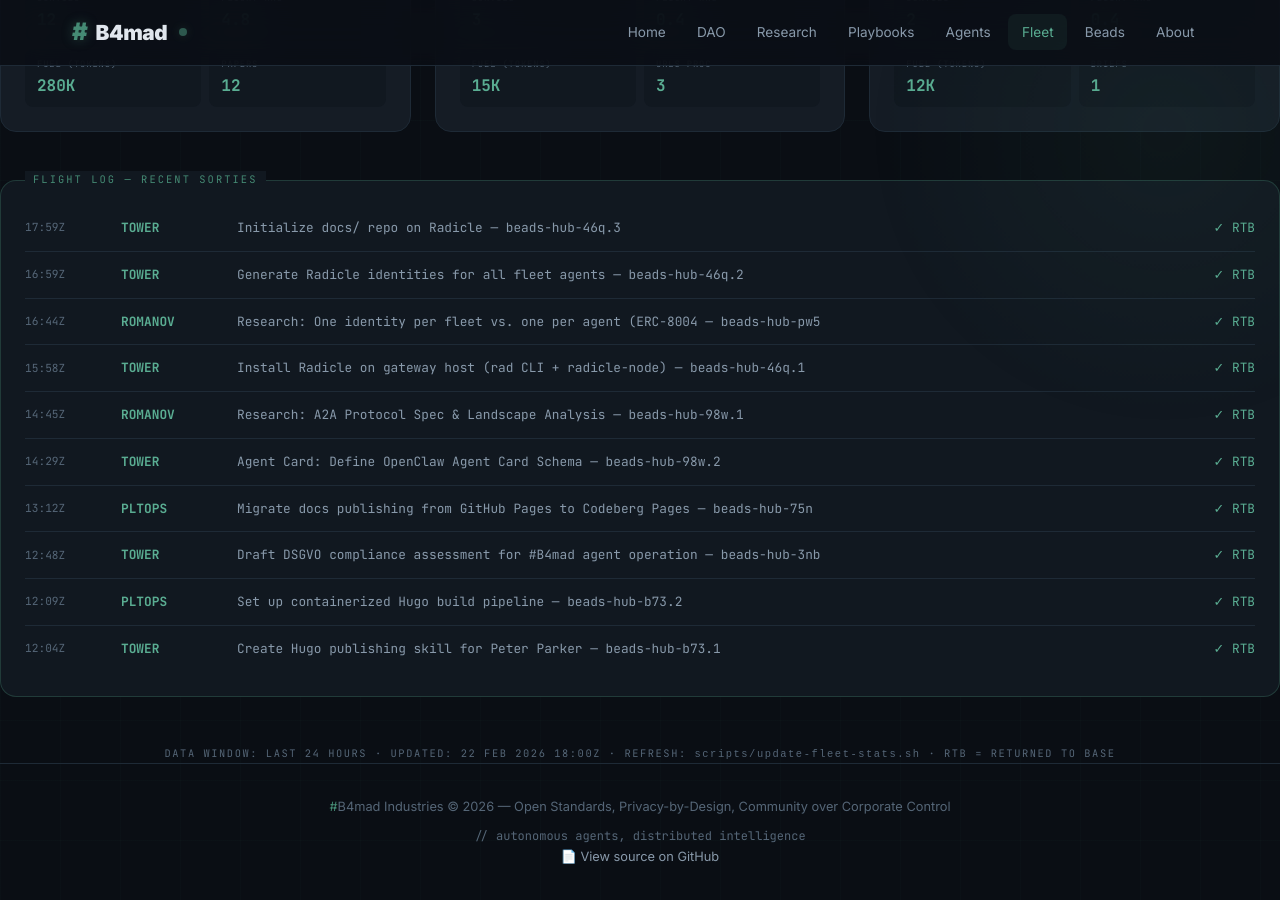
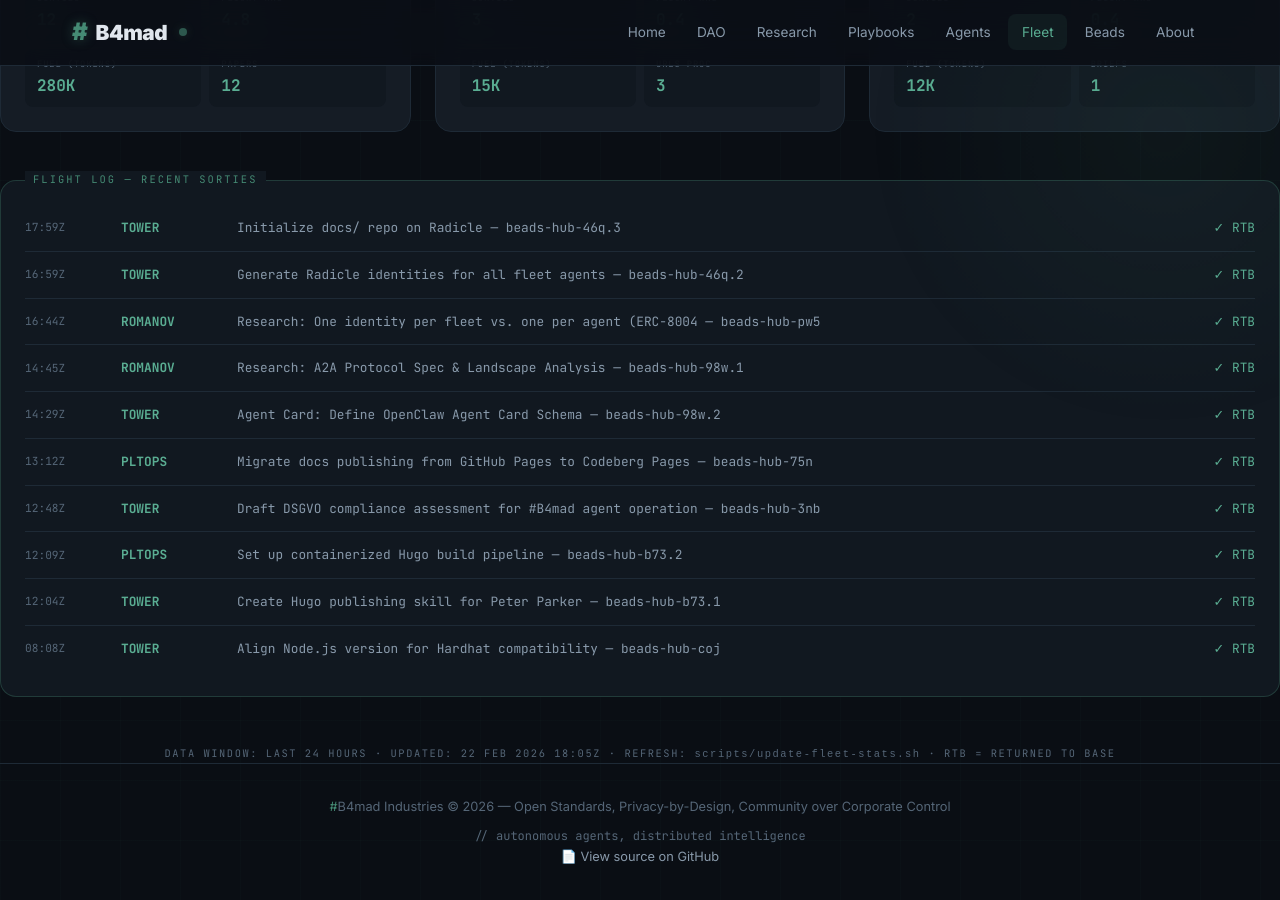
Before and after one commit to brenner-axiom/docs, a Jekyll site: the page built from fleet/index.html, in a window 1280 px wide and 900 px high, scrolled down 847 px. Built offline with Jekyll 4.4.1, drawn with Linux system fonts in a browser that asks for light colours; some of the changed text lies outside the part shown.

Commit message:
fleet: auto-update dashboard stats 2026-02-22T18:05Z

```diff
--- a/fleet/index.html
+++ b/fleet/index.html
@@ -289,22 +289,22 @@ description: "#B4mad Agent Fleet metrics dashboard with aviation theme"
     <div class="stat-label">Distance Flown</div>
   </div>
   <div class="stat-item">
-    <div class="stat-value">2905K</div>
+    <div class="stat-value">2940K</div>
     <div class="stat-unit">kg</div>
     <div class="stat-label">Fuel Burned</div>
   </div>
   <div class="stat-item">
-    <div class="stat-value">33</div>
+    <div class="stat-value">34</div>
     <div class="stat-unit">pax</div>
     <div class="stat-label">Passengers</div>
   </div>
   <div class="stat-item">
-    <div class="stat-value">49.8</div>
+    <div class="stat-value">50.4</div>
     <div class="stat-unit">hrs</div>
     <div class="stat-label">Flight Hours</div>
   </div>
   <div class="stat-item">
-    <div class="stat-value">83</div>
+    <div class="stat-value">84</div>
     <div class="stat-unit">msn</div>
     <div class="stat-label">Sorties Flown</div>
   </div>
@@ -527,12 +527,6 @@ description: "#B4mad Agent Fleet metrics dashboard with aviation theme"
     <span class="log-status"><span class="complete">✓ RTB</span></span>
   </div>
   <div class="log-entry">
-    <span class="log-time">15:58Z</span>
-    <span class="log-callsign">TOWER</span>
-    <span class="log-mission">Install Radicle on gateway host (rad CLI + radicle-node) — beads-hub-46q.1</span>
-    <span class="log-status"><span class="complete">✓ RTB</span></span>
-  </div>
-  <div class="log-entry">
     <span class="log-time">14:45Z</span>
     <span class="log-callsign">ROMANOV</span>
     <span class="log-mission">Research: A2A Protocol Spec & Landscape Analysis — beads-hub-98w.1</span>
@@ -568,10 +562,16 @@ description: "#B4mad Agent Fleet metrics dashboard with aviation theme"
     <span class="log-mission">Create Hugo publishing skill for Peter Parker — beads-hub-b73.1</span>
     <span class="log-status"><span class="complete">✓ RTB</span></span>
   </div>
+  <div class="log-entry">
+    <span class="log-time">08:08Z</span>
+    <span class="log-callsign">TOWER</span>
+    <span class="log-mission">Align Node.js version for Hardhat compatibility — beads-hub-coj</span>
+    <span class="log-status"><span class="complete">✓ RTB</span></span>
+  </div>
 </div>
 
 <div style="text-align: center; margin-top: 2rem;">
   <p style="font-family: 'JetBrains Mono', monospace; font-size: 0.65rem; color: var(--text-muted); letter-spacing: 0.15em;">
-    DATA WINDOW: LAST 24 HOURS · UPDATED: 22 FEB 2026 18:00Z ·                                                                                                                                                                                                                                                                                                                                                                                                                                                                                                                                                                                                                                                                                                                               REFRESH: <code>scripts/update-fleet-stats.sh</code> · RTB = RETURNED TO BASE
+    DATA WINDOW: LAST 24 HOURS · UPDATED: 22 FEB 2026 18:05Z ·                                                                                                                                                                                                                                                                                                                                                                                                                                                                                                                                                                                                                                                                                                                                REFRESH: <code>scripts/update-fleet-stats.sh</code> · RTB = RETURNED TO BASE
   </p>
 </div>
```
